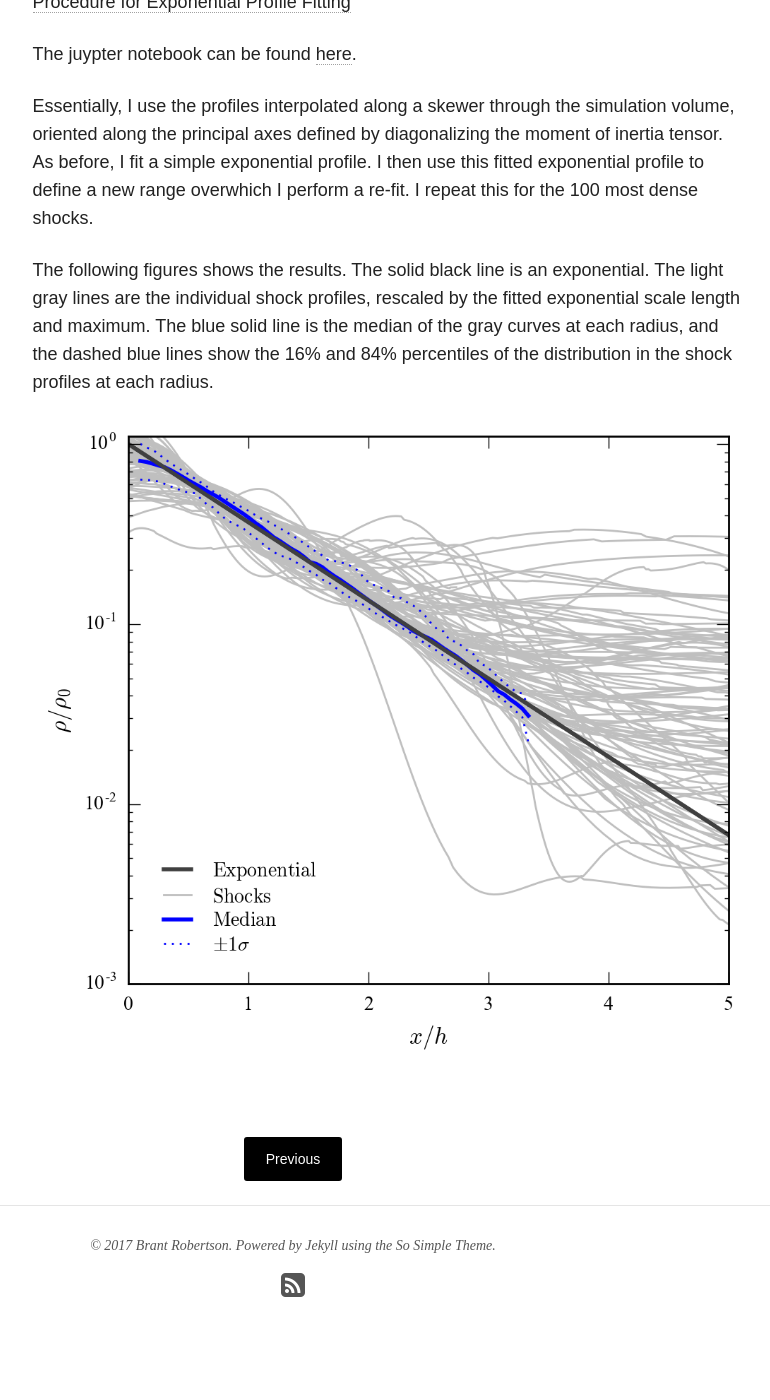
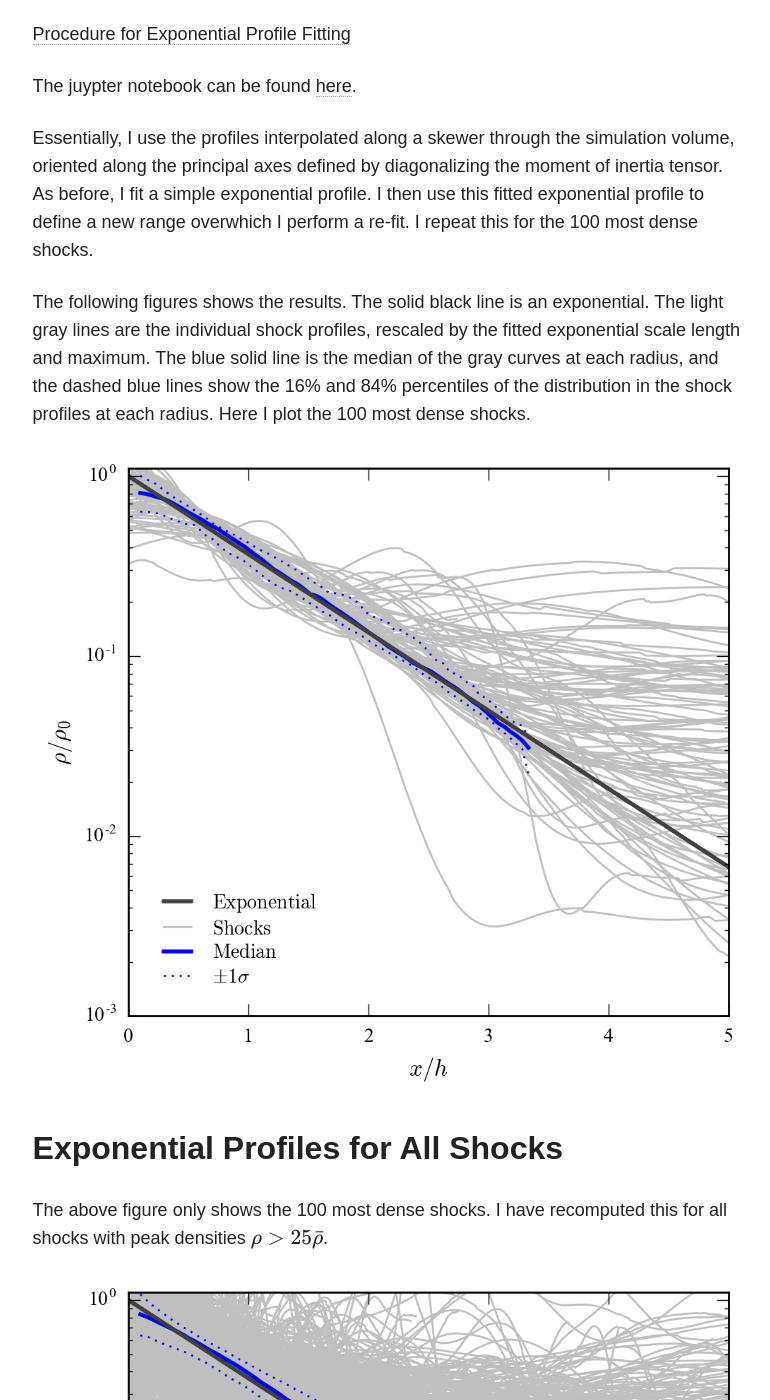
Before and after one commit to brantr/brantr.github.io, a Jekyll site: the page built from _posts/blog/2017-03-30-exponential-profiles.md, in a window 1280 px wide and 1400 px high, scrolled down 902 px. Shown: the whole window, without its empty margins (347-1117 px from the left). Built offline with Jekyll 4.4.1, drawn with Linux system fonts in a browser that asks for light colours; nearby versions of some CDN libraries; formulas are drawn with MathJax 3; some of the changed text lies outside the part shown.

Commit message:
Adding all shocks.

```diff
--- a/_posts/blog/2017-03-30-exponential-profiles.md
+++ b/_posts/blog/2017-03-30-exponential-profiles.md
@@ -29,6 +29,12 @@
 principal axes defined by diagonalizing the moment of
 inertia tensor.  As before, I fit a simple exponential profile.  I then use this fitted exponential profile to define a new range overwhich I perform a re-fit.  I repeat this for the 100 most dense shocks.
 
-The following figures shows the results. The solid black line is an exponential. The light gray lines are the individual shock profiles, rescaled by the fitted exponential scale length and maximum. The blue solid line is the median of the gray curves at each radius, and the dashed blue lines show the 16% and 84% percentiles of the distribution in the shock profiles at each radius.
+The following figures shows the results. The solid black line is an exponential. The light gray lines are the individual shock profiles, rescaled by the fitted exponential scale length and maximum. The blue solid line is the median of the gray curves at each radius, and the dashed blue lines show the 16% and 84% percentiles of the distribution in the shock profiles at each radius. Here I plot the 100 most dense shocks.
 
 ![Exponential Profiles]({{ site.url }}/images/exponential_profiles_03302017.png)
+
+## Exponential Profiles for All Shocks
+
+The above figure only shows the 100 most dense shocks.  I have recomputed this for all shocks with peak densities $$ \rho > 25 \bar{\rho} $$.
+
+![Exponential Profiles All Shocks]({{ site.url }}/images/exponential_profiles_all_03302017.png)
```
Also changed, not shown: images/exponential_profiles_all_03302017.png (added).
